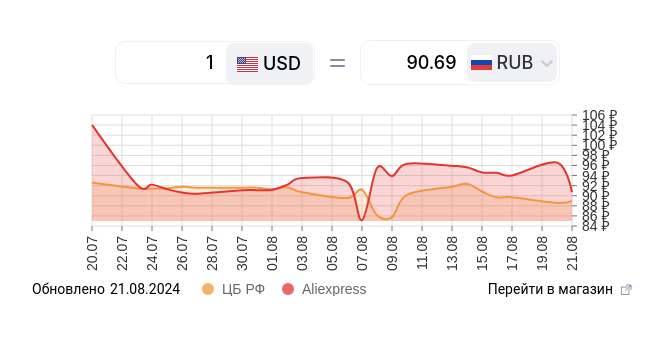
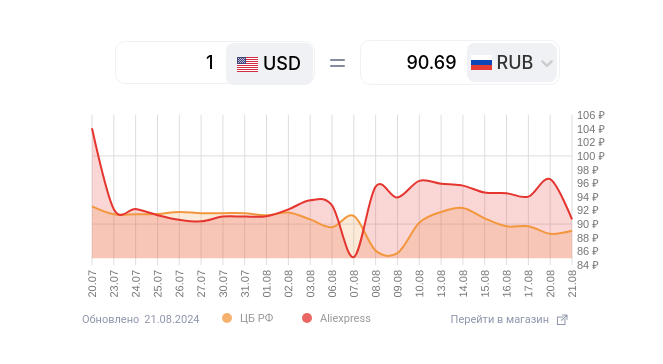
Before and after one commit to Lonerr7/Kwork-Chart, a React (Create React App) app: page / in a window 1280 px wide. Shown: the top 364 px of the page, without its empty margins (303-966 px from the left). Built offline with nearby package versions, Linux system fonts and the light colour scheme.

Commit message:
12. Added new fixes

```diff
--- a/src/components/Graph/Graph.module.css
+++ b/src/components/Graph/Graph.module.css
@@ -1,7 +1,7 @@
 .graph {
   position: relative;
   width: 600px;
-  height: 191px;
+  height: 230px;
   font-family: 'Roboto', sans-serif;
 }
 
@@ -11,23 +11,29 @@
 
 .graph__lastUpdated {
   position: absolute;
-  bottom: 0;
+  bottom: 10px;
+  font-size: 11px;
+  margin-left: 50px;
 }
 
 .graph__lastUpdatedText {
   margin-right: 5px;
+  font-size: 11px;
 }
 
 .graph__bottom {
   display: flex;
+  font-size: 11px;
+  color: #8e95aa;
 }
 
 .graph__link {
   position: absolute;
-  right: 0;
-  bottom: 0;
+  right: 64px;
+  bottom: 10px;
   display: flex;
   align-items: center;
+  color: #8e95aa;
 }
 
 .graph__link:hover {
--- a/src/components/Graph/Graph.tsx
+++ b/src/components/Graph/Graph.tsx
@@ -75,23 +75,34 @@ const Graph: React.FC<Props> = ({ data, selectedOption }) => {
         curve="cardinal"
         theme={{
           text: {
-            fontSize: 14,
+            fill: '#747474',
+            fontSize: 11,
+          },
+          legends: {
+            text: {
+              fontSize: 11,
+              fontFamily: 'Roboto, sans-serif',
+            },
           },
         }}
         margin={{ top: 10, right: 60, bottom: 70, left: 60 }}
-        xScale={{ type: 'time', precision: 'day' }}
+        xScale={{ type: 'point' }}
         yScale={{
           type: 'linear',
           min: minimalFloored,
           max: 'auto',
         }}
+        gridYValues={3}
+        gridXValues={20}
         axisTop={null}
         axisRight={{
-          tickSize: 5,
+          tickSize: 0,
           tickPadding: 5,
           tickRotation: 0,
           truncateTickAt: 0,
           format: function noRefCheck(props) {
+            console.log(props);
+
             return `${props} ${
               selectedOption.label === SelectValues.RUB ? '₽' : 'Br'
             }`;
@@ -99,9 +110,9 @@ const Graph: React.FC<Props> = ({ data, selectedOption }) => {
         }}
         axisLeft={null}
         axisBottom={{
-          tickSize: 5,
+          tickSize: 0,
           tickPadding: 5,
-          tickRotation: -90,
+          tickRotation: -89.97,
           legendOffset: 36,
           legendPosition: 'middle',
           truncateTickAt: 0,
@@ -123,8 +134,8 @@ const Graph: React.FC<Props> = ({ data, selectedOption }) => {
         legends={[
           {
             anchor: 'bottom',
-            translateX: -50,
-            translateY: 73,
+            translateX: -30,
+            translateY: 63,
             direction: 'row',
             justify: false,
             itemsSpacing: 0,
@@ -132,7 +143,7 @@ const Graph: React.FC<Props> = ({ data, selectedOption }) => {
             itemWidth: 80,
             itemHeight: 20,
             itemOpacity: 0.75,
-            symbolSize: 12,
+            symbolSize: 10,
             symbolShape: 'circle',
             symbolBorderColor: 'rgba(0, 0, 0, .5)',
             effects: [
```
Also changed, not shown: 1 other file (tests, documents, lock files or other folders).
